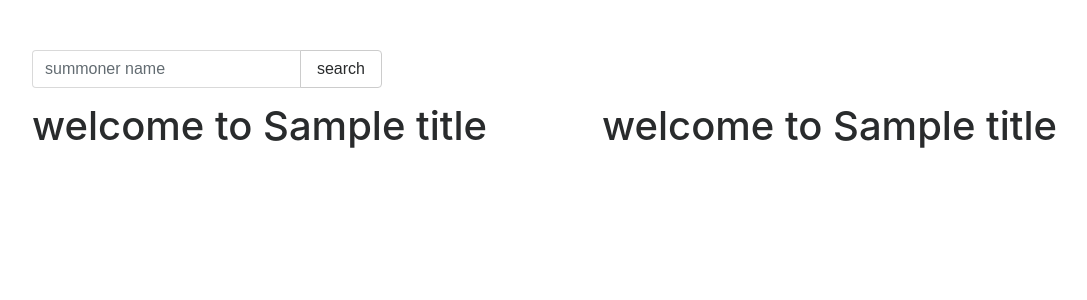
After one commit to alexsorkang/lolstalk, a Node server app: template views/results.ejs in a window 1280 px wide. The commit adds this page. Shown: the top 300 px of the page, without its empty margins (53-1140 px from the left). Run offline with Node 20, Linux system fonts and the light colour scheme; the template is opened without the code that fills it: most values are stand-ins (such as "Sample title", 1, 10 or a date in 2020); some libraries are stand-ins or nearby versions.

Commit message:
started making forms

```diff
--- /dev/null
+++ b/views/partials/head.ejs
@@ -0,0 +1,6 @@
+  <title>lolstalk</title>
+  <link href="stylesheets/style.css" rel="stylesheet">
+  <link href="stylesheets/bootstrap.min.css" rel="stylesheet">
+  <script src="javascripts/jquery.min.js"></script>
+  <script src="https://npmcdn.com/tether@1.2.4/dist/js/tether.min.js"></script>
+  <script src="javascripts/bootstrap.min.js"></script>
--- /dev/null
+++ b/views/results.ejs
@@ -0,0 +1,33 @@
+<!DOCTYPE html>
+<html>
+<head>
+   <% include ./partials/head %>
+</head>
+<body>
+  <div class="container">
+    <form>
+    <div class="form-group row">
+
+      <div class="col-sm-4">
+        <div class="input-group">
+        <input type="name" class="form-control" id="sum_name" placeholder="summoner name">
+        <span class="input-group-btn">
+          <button class="btn btn-secondary" type="button">search</button>
+        </span>
+        </div>
+      </div>
+
+
+    </div>
+    </form>
+    <div class="row">
+      <div class="col-sm-6">
+        <h1 class="center">welcome to <%= title %></h1>
+      </div>
+      <div class="col-sm-6">
+        <h1 class="center">welcome to <%= title %></h1>
+      </div>
+    </div>
+  </div>
+</body>
+</html>
```
Also changed, not shown: routes/index.js (+7 -2 lines), views/index.ejs (+35 -8 lines).
